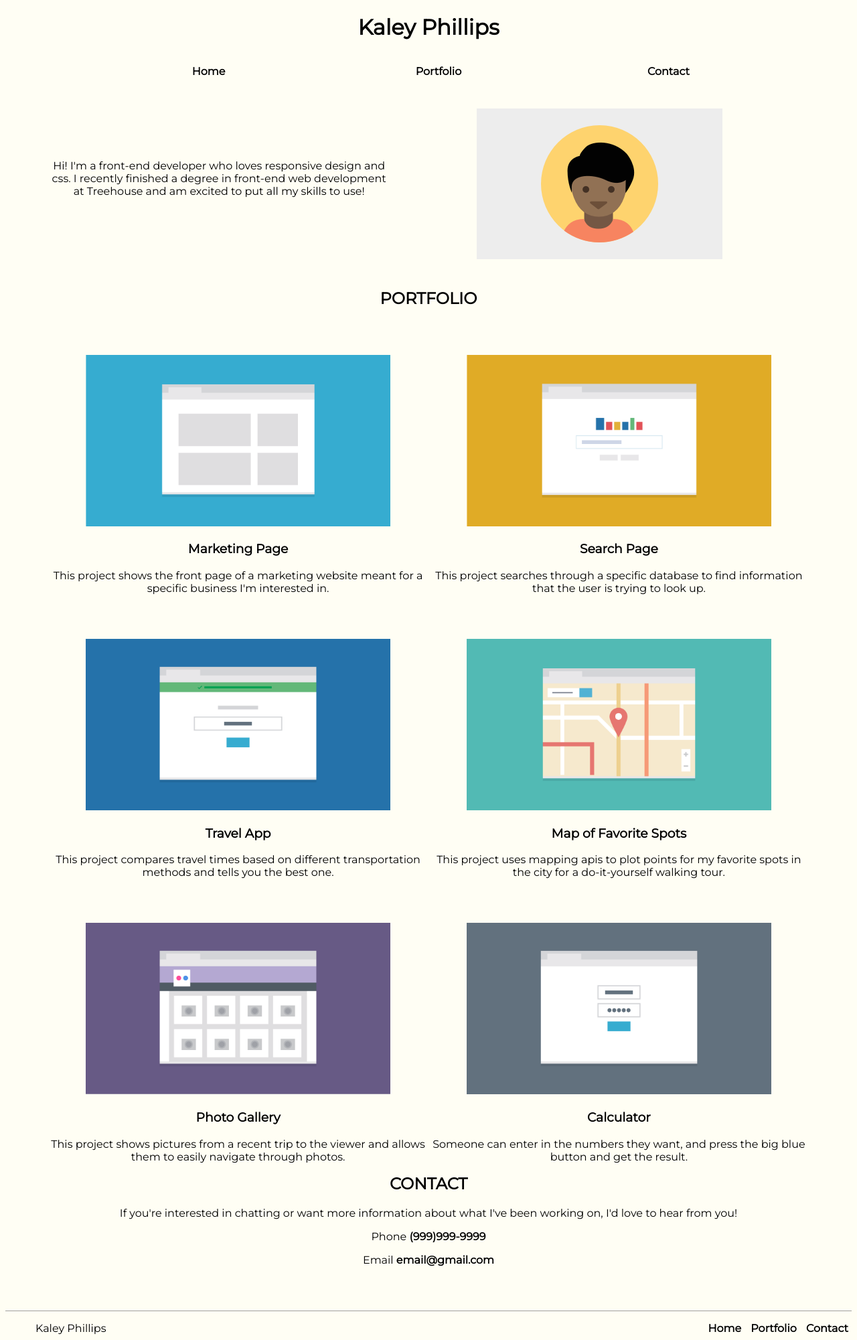
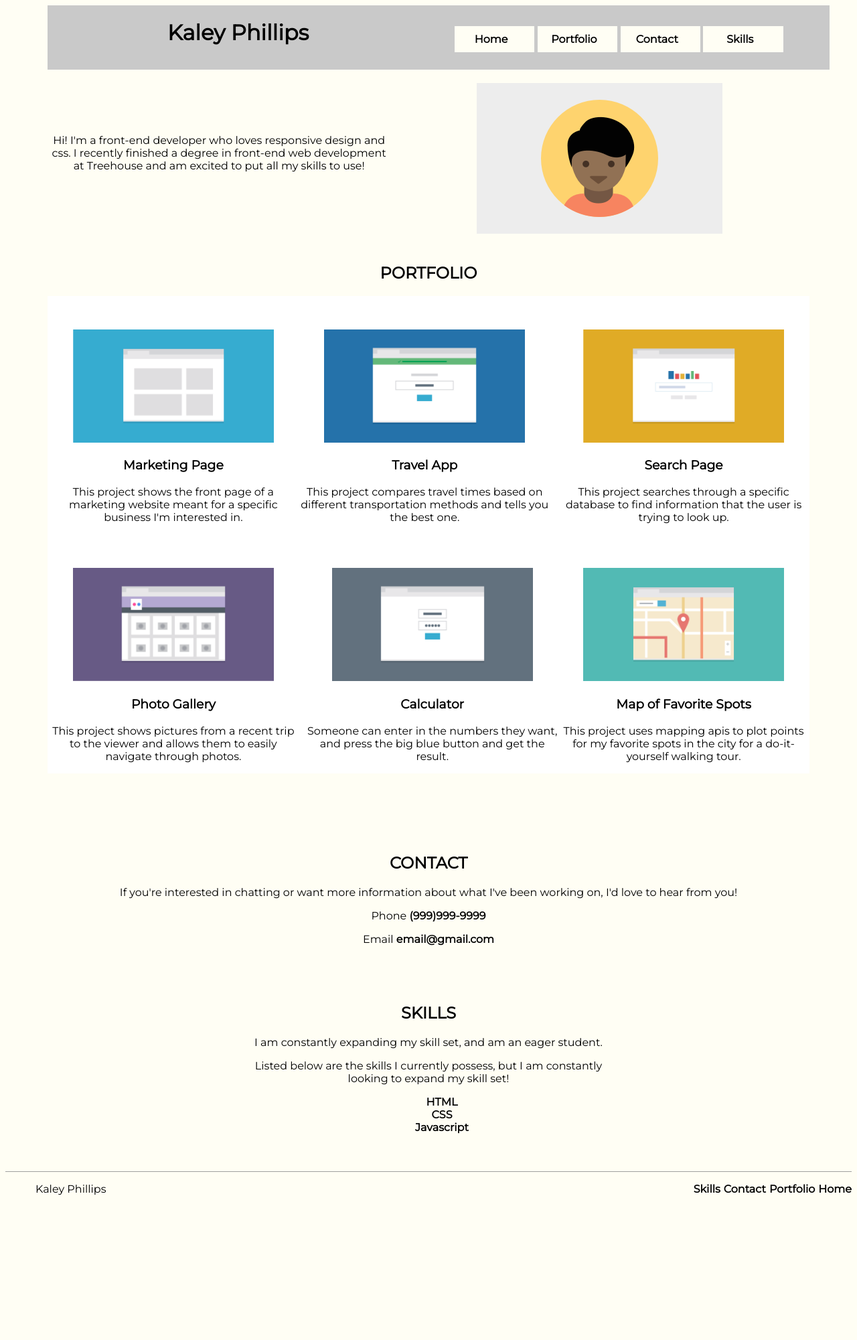
Before and after one commit to kaleylp/Layout-Project, a plain HTML site: page index.html in a window 1280 px wide. Shown: the whole page at 67% size. After the commit the page ends 1809 px from the top, so only its background shows below. Drawn offline with Linux system fonts and the light colour scheme.

Commit message:
Finishing it up
Project done!

```diff
--- a/css/styles.css
+++ b/css/styles.css
@@ -4,7 +4,7 @@ body {
 }
 
 .footer {
-  border-top: 1px solid #a0a0a0
+  border-top: 1px solid #a0a0a0;
 }
 
 .main-header {
@@ -88,8 +88,28 @@ nav a.selected, nav a:hover {
   padding-top: 20px;
 }
 
-.projects {
-  background-color: orange;
+.projects::after {
+    content: "";
+    clear: both;
+    display: table;
+  }
+
+.skills {
+  text-align: center;
+  width: 100%;
+  padding-bottom: 40px;
+}
+
+.skills li {
+    list-style-type: none;
+    font-weight: bolder;
+}
+
+nav {
+    background-color: #c9c9c9;
+    padding-bottom: 10px;
+    padding-top: 10px;
+    padding-right: 30px;
 }
 
 /* Media Queries */
@@ -109,7 +129,7 @@ nav a.selected, nav a:hover {
 
     .menu ul li {
       display:inline-block;
-      width: 30%;
+      width: 20%;
       padding: 10px;
       padding-left: 0;
       background-color: #fffef4;
@@ -178,16 +198,112 @@ nav a.selected, nav a:hover {
       width: 100%;
     }
 
-    .bottom-nav {
+    .footer-large li a {
       float: right;
+      padding-left: 5px;
     }
 
     .footer-large li {
       padding: 5px;
     }
 
+
     .footer {
       display: none;
     }
 
 }
+
+@media (min-width: 1024px) {
+
+  .menu {
+    width: 100%;
+  }
+
+  .main-nav {
+    display: inline-block;
+    width: 100%;
+  }
+
+  .main-nav ul li {
+    width: 10%;
+  }
+
+  .main-nav h1 {
+    display: inline-block;
+    width: 50%;
+    float: left;
+  }
+
+  .profile {
+    display: inline-block;
+    padding-bottom: 0;
+  }
+
+  .profile p {
+    float: left;
+    width: 45%;
+    text-align: center;
+    padding-top: 7%;
+  }
+
+  .projects {
+    background-color: white;
+  }
+
+  .marketing {
+    display: inline;
+    width: 33%;
+  }
+
+  .search {
+    display: inline;
+    width: 33%;
+  }
+
+  .travel {
+    display: inline;
+    width: 33%;
+  }
+
+  .map {
+    display: inline;
+    width: 33%;
+  }
+
+  .photo-gallery {
+    display: inline;
+    width: 33%;
+  }
+
+  .calculator {
+    display: inline;
+    width: 33%;
+  }
+
+  .contact {
+    text-align: center;
+    width: 100%;
+  }
+
+  .footer-large {
+    display: inline-block;
+    border-top: solid 1px #a0a0a0;
+    width: 100%;
+  }
+
+  .footer-large li a {
+    float: right;
+    padding-left: 5px;
+  }
+
+  .footer-large li {
+    padding: 5px;
+  }
+
+  .footer {
+    display: none;
+  }
+
+
+}
--- a/index.html
+++ b/index.html
@@ -1,5 +1,5 @@
 <!doctype html>
-<html>
+<html lang="en">
   <head>
     <meta name=viewport content="width=device-width, initial-scale=1">
     <title>Responsive Layout Project</title>
@@ -15,14 +15,15 @@
     <nav class="menu">
       <ul>
         <li><a href="#">Home</a></li>
-        <li><a href="#">Portfolio</a></li>
-        <li><a href="#">Contact</a></li>
+        <li><a href="#projects">Portfolio</a></li>
+        <li><a href="#contact">Contact</a></li>
+        <li><a href="#skills">Skills</a></li>
       </ul>
-    </div>
     </nav>
+        </div>
 
-    <div class="profile">
-      <img src="images/responsive-layout-profile.png" class="profile-photo">
+    <div class="profile" id="profile">
+      <img src="images/responsive-layout-profile.png" class="profile-photo" alt="Profile photo">
       <p>
         Hi! I'm a front-end developer who loves responsive design and css. I recently finished a
         degree in front-end web development at Treehouse and am excited to put all my skills to use!
@@ -30,10 +31,9 @@
     </div>
   </header>
 
-    <main>
       <h2 class="secondary-header">PORTFOLIO</h2>
 
-<div class="projects">
+<div class="projects" id="projects">
 
   <div class="marketing">
       <img src="images/portfolio-1.png" alt="Vector art" class="photo">
@@ -79,7 +79,7 @@
 </div>
 
 
-<div class="contact">
+<div class="contact" id="contact">
       <h2 class="secondary-header">CONTACT</h2>
       <p>If you're interested in chatting or want more information about what I've been working on,
       I'd love to hear from you!</p>
@@ -87,8 +87,22 @@
       <p>Phone   <b>(999)999-9999</b></p>
       <p>Email   <b>email@gmail.com</b></p>
 </div>
-    </main>
+
       </div>
+
+  <div class="skills" id="skills">
+      <h2 class="secondary-header">SKILLS</h2>
+        <p>I am constantly expanding my skill set, and am an eager student.</p>
+        <p>Listed below are the skills I currently possess, but I am constantly<br> looking to expand my skill set!</p>
+        <ul>
+          <li>HTML</li>
+          <li>CSS</li>
+          <li>Javascript</li>
+        </ul>
+
+  </div>
+
+
 
 
     <footer>
@@ -102,11 +116,12 @@
           <div class="footer-large">
         <ul>
           <li>Kaley Phillips</li>
-            <div class="bottom-nav">
+
           <li><a href="#">Home</a></li>
-          <li><a href="#">Portfolio</a></li>
-          <li><a href="#">Contact</a></li>
-            </div>
+          <li><a href="#projects">Portfolio</a></li>
+          <li><a href="#contact">Contact</a></li>
+          <li><a href="#skills">Skills</a></li>
+
         </ul>
 
 
```
